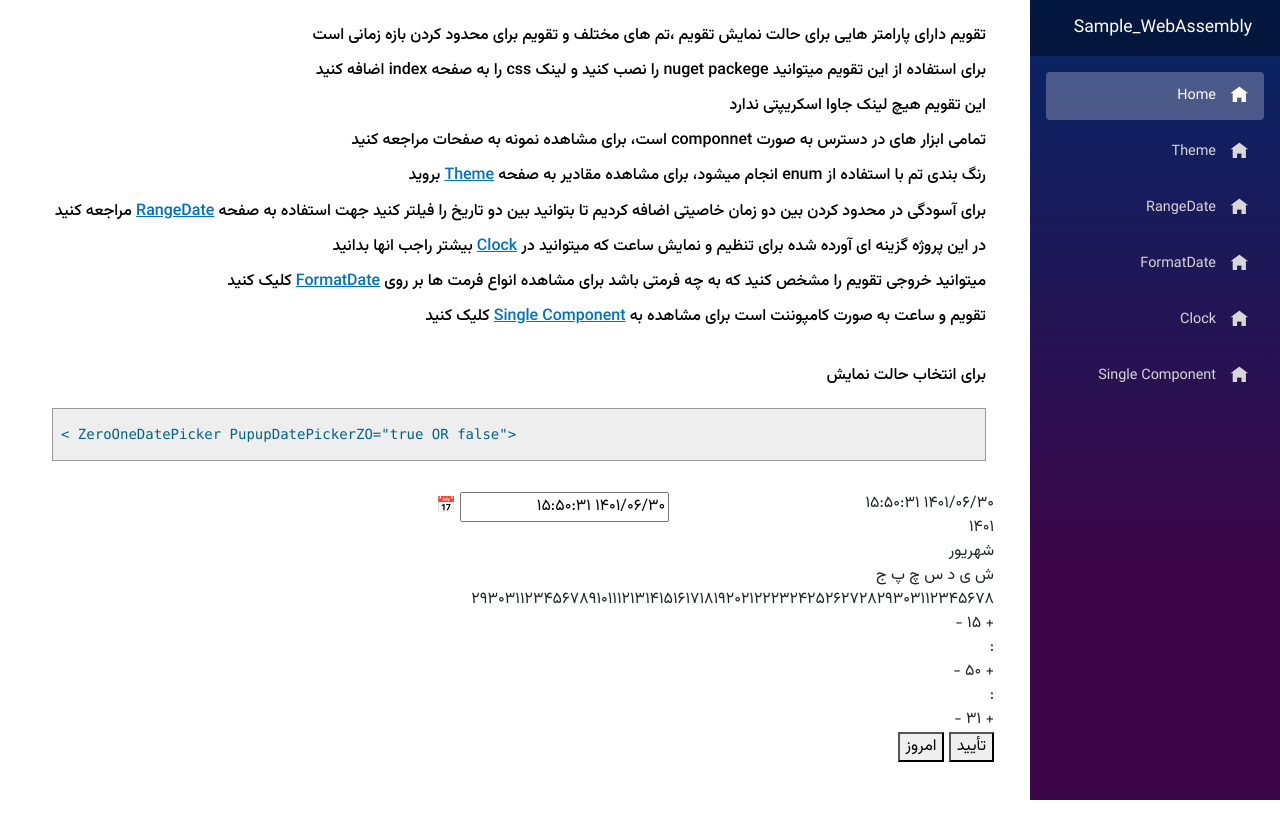
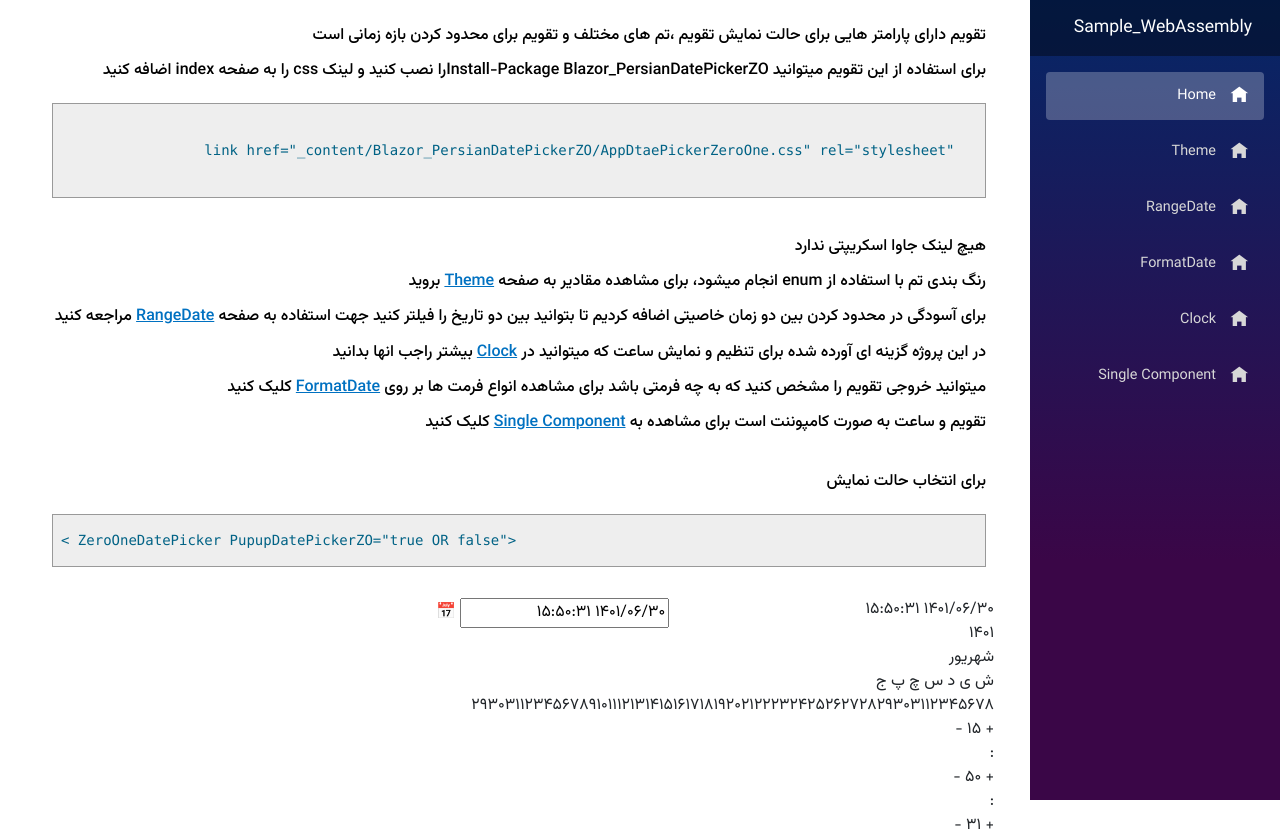
Before and after one commit to AliRoostae/Blazor_PersianDatePickerZO, an ASP.NET Core app: page / in a window 1280 px wide. Shown: the top 837 px of the page. Before the commit the page ends 800 px from the top, so only its background shows below. Run offline with ASP.NET Core 8, Linux system fonts and the light colour scheme; style sheets or scripts are compiled from the project's sources; some libraries are stand-ins or nearby versions.

Commit message:
readme Set

```diff
--- a/Sample_WebAssembly/Pages/Index.razor
+++ b/Sample_WebAssembly/Pages/Index.razor
@@ -5,9 +5,15 @@
 <div class="container">
     <div class="row">
         <h6 class="text-black float-end m-2"><span>تقویم دارای پارامتر هایی برای حالت نمایش تقویم ،تم های مختلف و تقویم برای محدود کردن بازه زمانی است</span></h6>
-        <h6 class="text-black float-end m-2"><span>برای استفاده از این تقویم میتوانید <span>nuget packege </span>را نصب کنید و لینک <span>css </span>را به صفحه <span>index </span>اضافه کنید</span></h6>
-        <h6 class="text-black float-end m-2"><span>این تقویم هیچ لینک جاوا اسکریپتی ندارد</span></h6>
-        <h6 class="text-black float-end m-2"><span>تمامی ابزار های در دسترس به صورت <span>componnet </span>است، برای مشاهده نمونه به صفحات مراجعه کنید</span></h6>
+        <h6 class="text-black float-end m-2"><span>برای استفاده از این تقویم میتوانید <span>Install-Package Blazor_PersianDatePickerZO</span>را نصب کنید و لینک <span>css </span>را به صفحه <span>index </span>اضافه کنید</span></h6>
+        <pre>
+            <code>
+                 link href="_content/Blazor_PersianDatePickerZO/AppDtaePickerZeroOne.css" rel="stylesheet"
+            </code>
+        </pre>
+
+        <h6 class="text-black float-end m-2"><span> هیچ لینک جاوا اسکریپتی ندارد</span></h6>
+
         <h6 class="text-black float-end m-2"><span>رنگ بندی تم با استفاده از <span>enum</span> انجام میشود، برای مشاهده مقادیر به صفحه <a href="Theme">Theme</a> بروید</span></h6>
         <h6 class="text-black float-end m-2"><span>برای آسودگی در محدود کردن بین دو زمان خاصیتی اضافه کردیم تا بتوانید بین دو تاریخ را فیلتر کنید جهت استفاده به صفحه <a href="RangeDate">RangeDate</a> مراجعه کنید</span></h6>
         <h6 class="text-black float-end m-2"><span>در این پروژه گزینه ای آورده شده برای تنظیم و نمایش ساعت که میتوانید در  <a href="Clock">Clock</a> بیشتر راجب انها بدانید</span></h6>
@@ -22,7 +28,7 @@
             </code>
         </pre>
         <div class="col-md-4 col-sm-12 align-commponent">
-            <ZeroOneDatePicker @bind-SelectDate="@_date" DateFa="DateFa" PupupDatePickerZO="false" />
+            <ZeroOneDatePicker @bind-SelectDate="@_date" DateFa="DateFa"  PupupDatePickerZO="false" />
         </div>
         <div class="col-md-4 col-sm-12 align-commponent">
             <ZeroOneDatePicker @bind-SelectDate="@_date" DateFa="DateFa" PupupDatePickerZO="true" />
--- a/Sample_WebAssembly/Pages/SingelUs.razor
+++ b/Sample_WebAssembly/Pages/SingelUs.razor
@@ -10,7 +10,7 @@
     </div>
     <div class="row mt-3">
         <div class="col-md-3 col-sm-12 align-commponent">
-            <TimeZO ThemePickerZO="ThemeDatePickerZO.darkgreen" />
+            <TimeZO ThemePickerZO="ThemeDatePickerZO.darkgreen"/>
         </div>
         <div class="col-md-3 col-sm-12 align-commponent">
             <DayZO ThemePickerZO="ThemeDatePickerZO.darkpurple" />
```
Also changed, not shown: Lib/1894518-200.png (deleted), Lib/Blazor_PersianDatePickerZO.csproj, Lib/calendar.png (added), README.md, Sample_WebAssembly/_Imports.razor (line endings or trailing spaces), img/PersianDatePicker.jpg (added), img/changeClock.gif (added), 1 other file.
